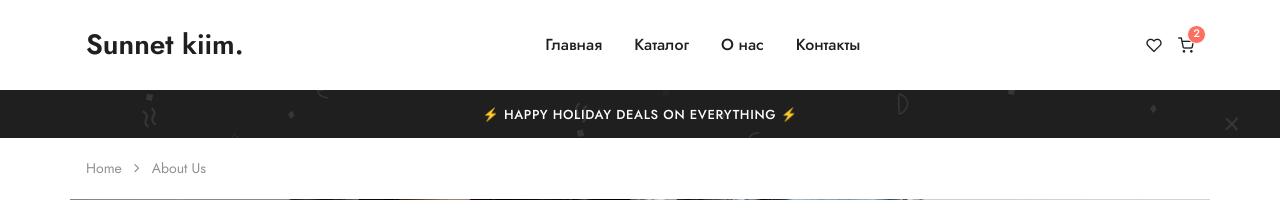
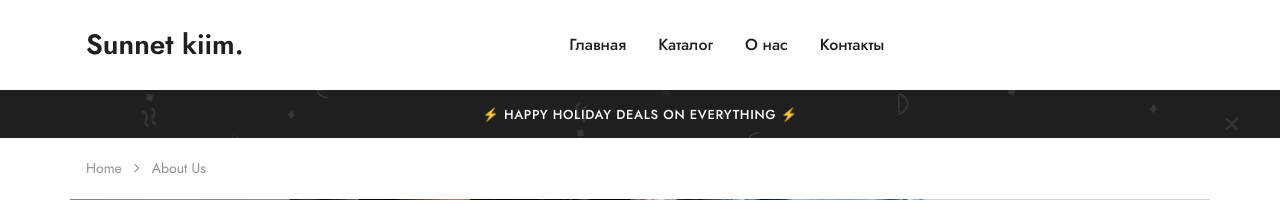
Before and after one commit to tab1k/sunnet_kiim, a Django app: page /about/ in a window 1280 px wide. Shown: the top 200 px of the page. Run offline with Django 5.2, Linux system fonts and the light colour scheme; some libraries are stand-ins or nearby versions; some web fonts are replaced.

Commit message:
remove basket&favorite

```diff
--- a/templates/base.html
+++ b/templates/base.html
@@ -1169,23 +1169,6 @@
                   <a class="nav-link" href="{% url 'main:contacts' %}">Контакты</a>
                 </li>
               </ul>
-
-              <!-- Nav -->
-              <ul class="navbar-nav flex-row">
-                <li class="nav-item ms-lg-n4">
-                  <a class="nav-link" href="./account-wishlist.html">
-                    <i class="fe fe-heart"></i>
-                  </a>
-                </li>
-                <li class="nav-item ms-lg-n4">
-                  <a class="nav-link" data-bs-toggle="offcanvas" href="#modalShoppingCart">
-                    <span data-cart-items="2">
-                      <i class="fe fe-shopping-cart"></i>
-                    </span>
-                  </a>
-                </li>
-              </ul>
-
             </div>
 
           </div>
```
Also changed, not shown: requirements.txt (added, +8 -0 lines), media/product_images/photo_2023-12-15_15-15-38.jpg (added).
